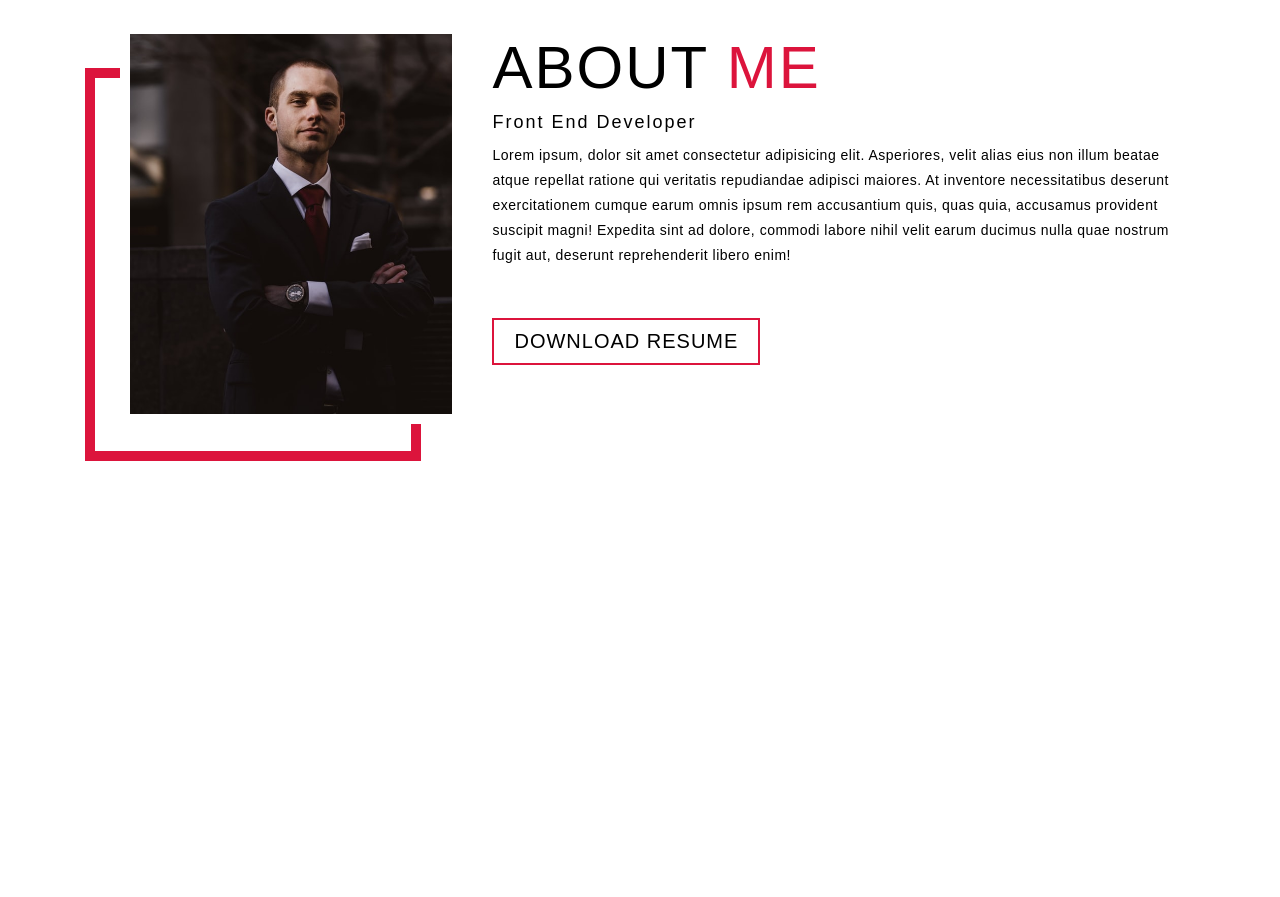
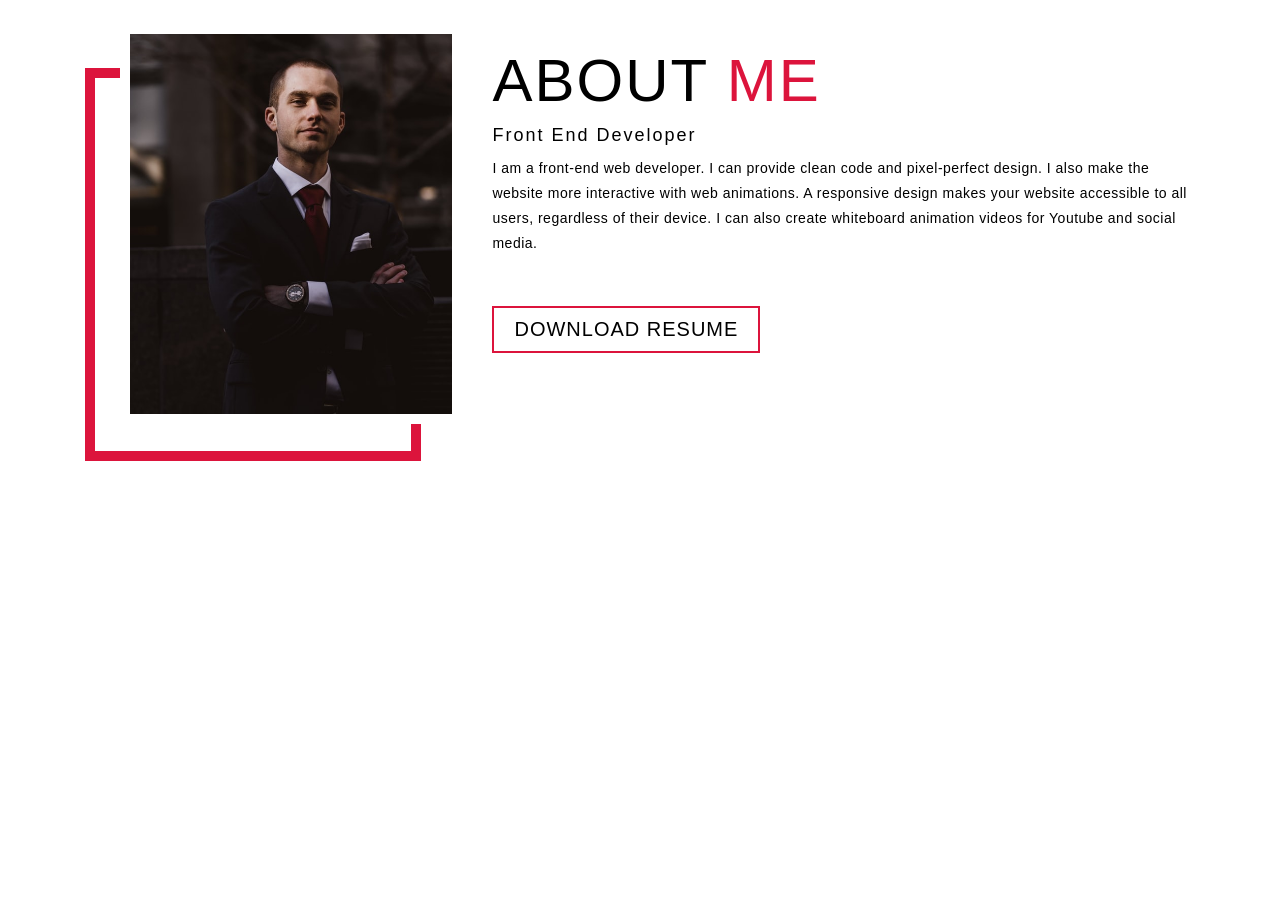
Before and after one commit to Erickuby/Portfolio, a plain HTML site: page starter/index.html in a window 1280 px wide. Shown: the part 4110-5007 px from the top of the page. Drawn offline with Linux system fonts and the light colour scheme; files whose address does not match are found by name.

Commit message:
Header section updated

```diff
--- a/starter/index.html
+++ b/starter/index.html
@@ -221,13 +221,11 @@
           <h1 class="section-title">About <span>me</span></h1>
           <h2>Front End Developer</h2>
           <p>
-            Lorem ipsum, dolor sit amet consectetur adipisicing elit.
-            Asperiores, velit alias eius non illum beatae atque repellat ratione
-            qui veritatis repudiandae adipisci maiores. At inventore
-            necessitatibus deserunt exercitationem cumque earum omnis ipsum rem
-            accusantium quis, quas quia, accusamus provident suscipit magni!
-            Expedita sint ad dolore, commodi labore nihil velit earum ducimus
-            nulla quae nostrum fugit aut, deserunt reprehenderit libero enim!
+            I am a front-end web developer. I can provide clean code and
+            pixel-perfect design. I also make the website more interactive with
+            web animations. A responsive design makes your website accessible to
+            all users, regardless of their device. I can also create whiteboard
+            animation videos for Youtube and social media.
           </p>
           <a href="#" class="cta">Download Resume</a>
         </div>
```
